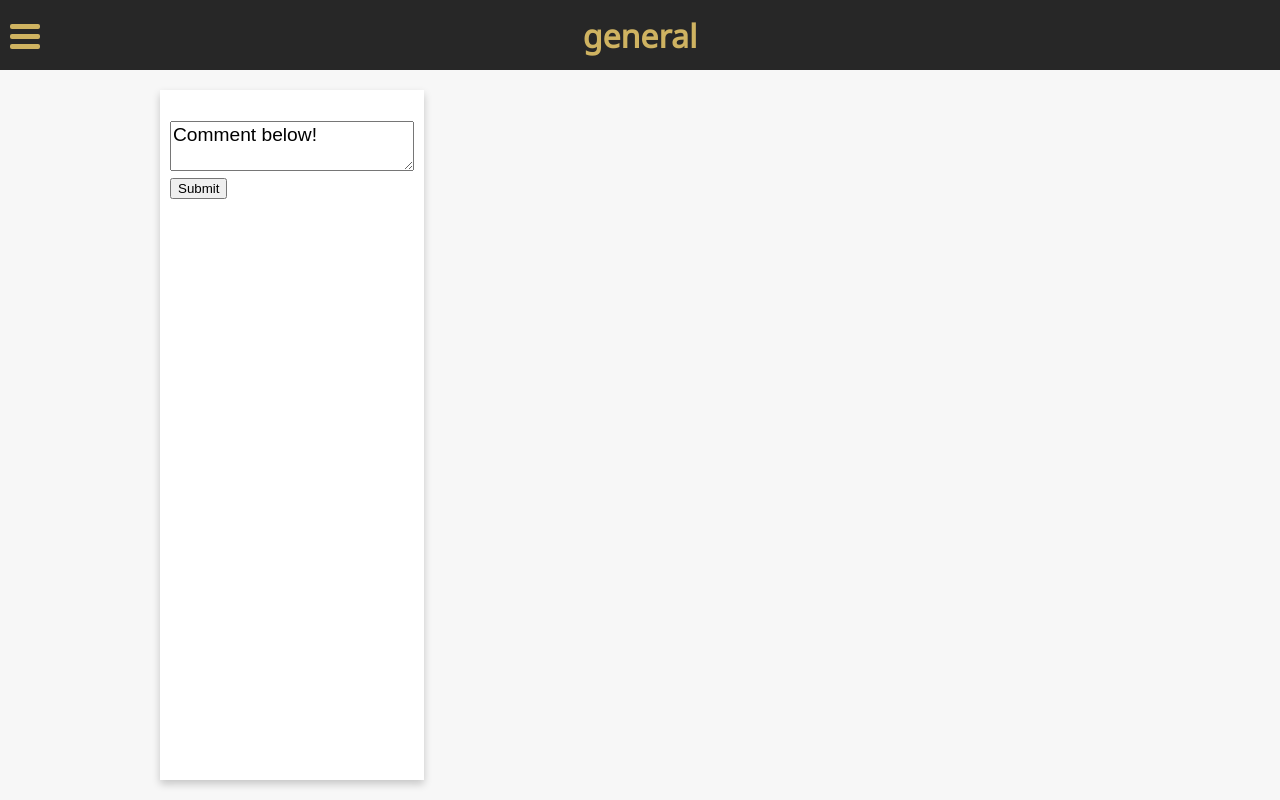
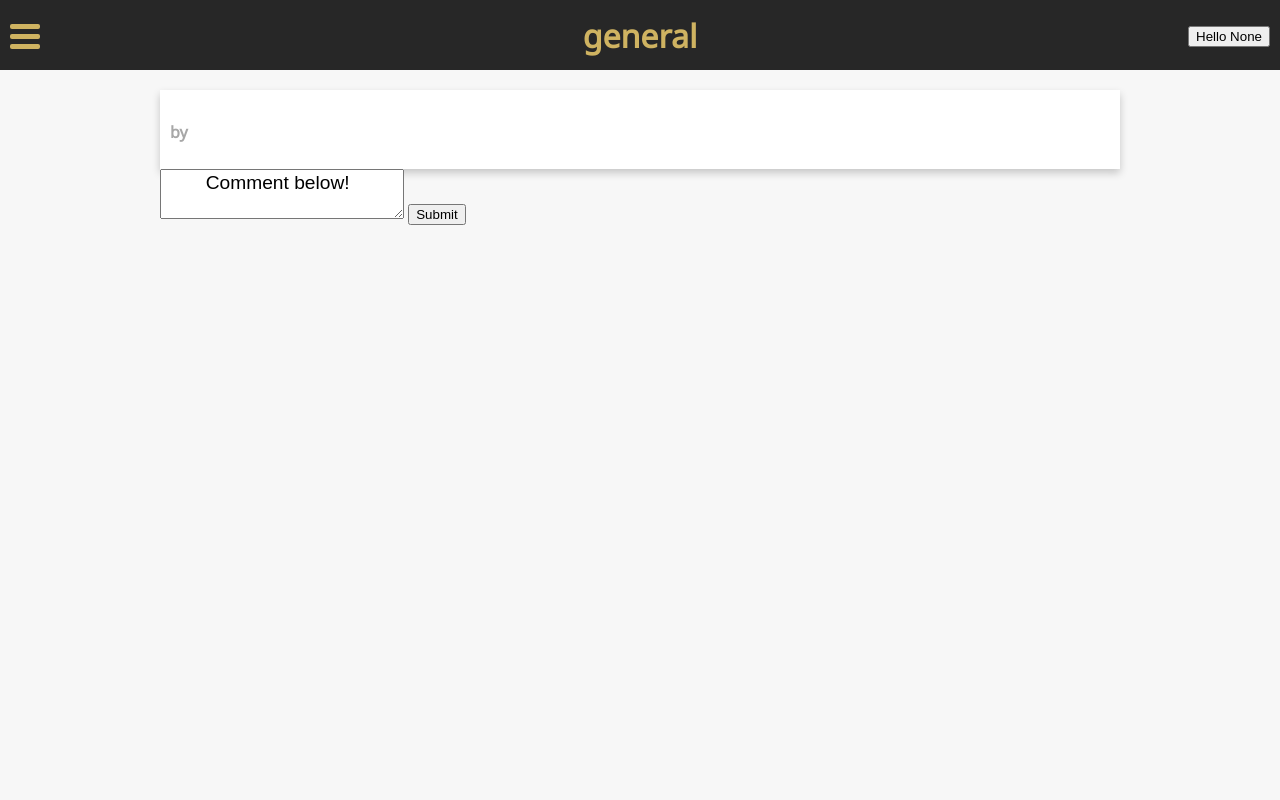
Before and after one commit to jzc/doubleproductivity, a Flask app: template app/templates/post.html in a window 1280 px wide. Run offline with Flask 2, Linux system fonts and the light colour scheme; the template is opened without the code that fills it, so the values that code supplies are empty; the visitor is signed in with stand-in values (Sample User, id 1); data comes from the database, SQL or seed files in the repository.

Commit message:
Post page working

```diff
--- a/app/static/style.css
+++ b/app/static/style.css
@@ -116,16 +116,36 @@
 }
 .post_content {
     width: 960px;
-    display:flex;
+    /*display:flex;*/
 
 }
 .post_title {
     padding: 10px;
+
+}
+
+.post_title a {
+    color: #ae903a ;
+    text-decoration: none;
+}
+.post_title h2 {
+    font-size: 1em;
+    color: #a7a7a7;
 }
 
 .post_comments {
     padding: 10px;
-    display:flex ;
+    margin:7px;
+
+
+}
+.post_comments a {
+    color: #ae903a ;
+    text-decoration: none;
+}
+.post_comments h2 {
+    font-size: 1em;
+    color: #a7a7a7;
 
 }
 
--- a/app/templates/base.html
+++ b/app/templates/base.html
@@ -35,10 +35,12 @@
       <h1>general</h1>
       <span>
         {% if not current_user.is_authenticated %}
-        <h2><a href="{{ url_for('auth.login') }}">login</a></h1>
+        <div>
+        <h2><a href="{{ url_for('auth.login') }}">login</a></h2>
         <h3><a href="{{ url_for ( 'auth.register' ) }}">Sign up!</a></h3>
+        </div>
         {% else %}
-        <!--<div class="dropdown">
+        <div class="dropdown">
           <button onclick="Hiuser()">Hello {{ current_user.first }}</button>
           <div class="dropdown-content">
             <p><a href="{{ url_for ( 'auth.login' ) }}">Login</a></p>
@@ -47,7 +49,7 @@
           </div>
 
         </div>
-        </h2>-->
+        </h2>
         {% endif %}
       </span>
     </div>
--- a/app/templates/post.html
+++ b/app/templates/post.html
@@ -9,16 +9,21 @@
 	</h1>
 	<p>
 	{{ post.content }}
+
+	<h2>by
+      <a href=#>{{ post.user.username }}</a>
+                </h2>
 	</p>
+	</div>
 
-<div>
 	<form action="" method="post">
 
-<div>
+
+	<!-- <div> -->
 	<textarea name="comments" id="comments" style="font-family:sans-serif;font-size:1.2em;">
 	Comment below!
 	</textarea>
-</div>
+
 	<input type="submit" value="Submit" >
 
 	</form>
@@ -26,16 +31,11 @@
 	{% for comment in post.comments %}
 	<div class = "card post_comments">
 	{{comment.content}}
+	<h2>by
+                    <a href=#>{{ comment.user.username }}</a>
+                </h2>
 	</div>
 	{% endfor %}
-
-
-</div>
-
-
-
-
-</div>
 </div>
 
 {% endblock %}
```
Lines whose indentation alone changed are shown as unchanged.
